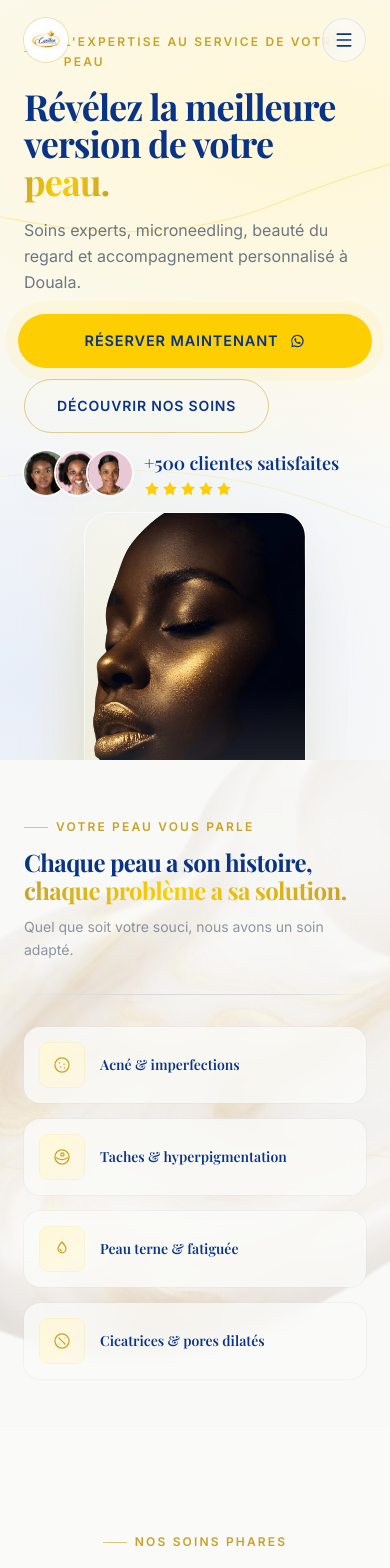
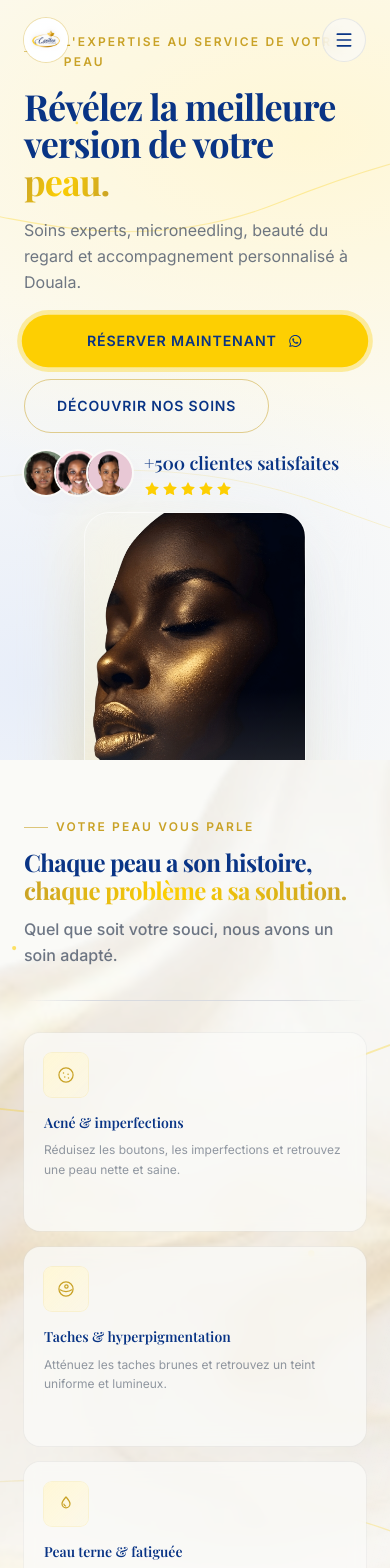
Before and after one commit to kenryalonzo/com.cythia.dev, a Next.js app: page / in a window 390 px wide. Shown: the top 1568 px of the page. Built offline with nearby package versions, Linux system fonts and the light colour scheme.

Commit message:
Add animations for shine effect and slow pan background in SkinConcerns component; enhance descriptions for skin concerns

```diff
--- a/app/globals.css
+++ b/app/globals.css
@@ -162,6 +162,35 @@
 		animation: pulse-glow 1.4s cubic-bezier(0.22, 1, 0.36, 1) infinite;
 	}
 
+	/* Shine sweep — light reflection across a surface */
+	@keyframes shine-sweep {
+		0% {
+			transform: translateX(-100%) skewX(-15deg);
+		}
+		100% {
+			transform: translateX(200%) skewX(-15deg);
+		}
+	}
+
+	.animate-shine {
+		animation: shine-sweep 4s cubic-bezier(0.22, 1, 0.36, 1) infinite;
+	}
+
+	/* Slow pan — subtle background movement */
+	@keyframes slow-pan {
+		0%,
+		100% {
+			transform: scale(1.05) translate(0, 0);
+		}
+		50% {
+			transform: scale(1.08) translate(-1%, -1%);
+		}
+	}
+
+	.animate-slow-pan {
+		animation: slow-pan 12s cubic-bezier(0.22, 1, 0.36, 1) infinite;
+	}
+
 	/* Reduced motion: honor user preference. Low specificity so app styles can override. */
 	@media (prefers-reduced-motion: reduce) {
 		:where(*, *::before, *::after) {
--- a/components/SkinConcerns.tsx
+++ b/components/SkinConcerns.tsx
@@ -10,24 +10,33 @@ import { waLink } from "@/lib/site";
 type Concern = {
 	iconKey: keyof typeof skinConcernIcons;
 	title: string;
+	description: string;
 };
 
 const concerns: Concern[] = [
 	{
 		iconKey: "acne",
 		title: "Acné & imperfections",
+		description:
+			"Réduisez les boutons, les imperfections et retrouvez une peau nette et saine.",
 	},
 	{
 		iconKey: "spots",
 		title: "Taches & hyperpigmentation",
+		description:
+			"Atténuez les taches brunes et retrouvez un teint uniforme et lumineux.",
 	},
 	{
 		iconKey: "dull",
 		title: "Peau terne & fatiguée",
+		description:
+			"Redonnez éclat, douceur et fraîcheur à votre peau jour après jour.",
 	},
 	{
 		iconKey: "scars",
 		title: "Cicatrices & pores dilatés",
+		description:
+			"Améliorez la texture de votre peau et resserrez vos pores en profondeur.",
 	},
 ];
 
@@ -37,23 +46,25 @@ export function SkinConcerns() {
 			id="soins-visage"
 			className="relative overflow-hidden bg-ivory py-12 md:py-16"
 		>
-			{/* Background image avec overlay clair */}
-			<div className="absolute inset-0">
+			{/* Background image avec mouvement lent */}
+			<div className="absolute inset-0 overflow-hidden">
 				<Image
 					src="/assets/images/background-segond-section.png"
 					alt=""
 					fill
 					sizes="100vw"
-					className="object-cover"
+					className="object-cover animate-slow-pan"
 					aria-hidden
 				/>
-				<div className="absolute inset-0 bg-ivory/70" />
+				<div className="absolute inset-0 bg-ivory/65" />
+				{/* Animation brillante — reflet qui traverse */}
+				<div className="pointer-events-none absolute inset-0 overflow-hidden">
+					<div className="animate-shine absolute inset-0 -ml-full w-[50%] bg-gradient-to-r from-transparent via-white/25 to-transparent" />
+				</div>
 			</div>
 
-			{/* Filaments dorés — subtils, en bas de section */}
-			<div className="absolute inset-x-0 bottom-0 h-1/2">
-				<Filaments intensity="subtle" />
-			</div>
+			{/* Filaments dorés — plus visibles, sur toute la section */}
+			<Filaments intensity="soft" />
 
 			<div className="container-luxe relative">
 				{/* En-tête compact */}
@@ -71,7 +82,7 @@ export function SkinConcerns() {
 								</span>
 							</h2>
 						</div>
-						<p className="max-w-sm text-sm leading-relaxed text-slate-ink/60 md:text-right">
+						<p className="max-w-sm text-base font-medium leading-relaxed text-slate-ink/80 md:text-right">
 							Quel que soit votre souci, nous avons un soin adapté.
 						</p>
 					</div>
@@ -82,7 +93,7 @@ export function SkinConcerns() {
 					<div className="hairline mb-8 h-px" />
 				</Reveal>
 
-				{/* Grid horizontal — 4 colonnes compactes */}
+				{/* Grid — 4 colonnes avec mini description */}
 				<div className="grid grid-cols-1 gap-4 sm:grid-cols-2 lg:grid-cols-4">
 					{concerns.map((c, i) => {
 						const Icon = skinConcernIcons[c.iconKey];
@@ -94,15 +105,32 @@ export function SkinConcerns() {
 									)}
 									target="_blank"
 									rel="noopener noreferrer"
-									whileHover={{ y: -4 }}
-									transition={{ type: "spring", stiffness: 300, damping: 24 }}
-									className="group flex items-center gap-4 rounded-xl bg-ivory/80 p-4 ring-1 ring-slate-line/25 backdrop-blur-sm transition-all duration-400 hover:bg-ivory hover:shadow-soft hover:ring-gold/25"
+									whileHover={{ y: -8, scale: 1.02 }}
+									transition={{ type: "spring", stiffness: 300, damping: 20 }}
+									className="group relative flex h-full flex-col rounded-xl bg-ivory/80 p-5 ring-1 ring-slate-line/25 backdrop-blur-sm transition-shadow duration-500 hover:bg-ivory hover:shadow-card hover:ring-gold/30"
 								>
-									<span className="flex h-11 w-11 shrink-0 items-center justify-center rounded-lg bg-gradient-to-br from-gold-soft to-gold-soft/40 text-gold-deep ring-1 ring-gold/15 transition-all duration-300 group-hover:ring-gold/30">
+									<span className="flex h-11 w-11 items-center justify-center rounded-lg bg-gradient-to-br from-gold-soft to-gold-soft/40 text-gold-deep ring-1 ring-gold/15 transition-all duration-300 group-hover:scale-110 group-hover:ring-gold/40">
 										<Icon className="h-5 w-5" />
 									</span>
-									<span className="font-display text-sm font-semibold leading-snug text-royal sm:text-base">
+									<span className="mt-4 font-display text-sm font-semibold leading-snug text-royal sm:text-base">
 										{c.title}
+									</span>
+									<p className="mt-2 text-xs leading-relaxed text-slate-ink/60">
+										{c.description}
+									</p>
+									<span className="mt-auto inline-flex h-8 w-8 items-center justify-center self-end rounded-full bg-gold-soft text-gold-deep opacity-0 transition-all duration-300 group-hover:translate-y-0 group-hover:bg-gold group-hover:text-royal group-hover:opacity-100">
+										<svg
+											viewBox="0 0 24 24"
+											fill="none"
+											stroke="currentColor"
+											strokeWidth="2.5"
+											strokeLinecap="round"
+											strokeLinejoin="round"
+											className="h-3.5 w-3.5"
+											aria-hidden="true"
+										>
+											<path d="M5 12h14M12 5l7 7-7 7" />
+										</svg>
 									</span>
 								</motion.a>
 							</Reveal>
```
